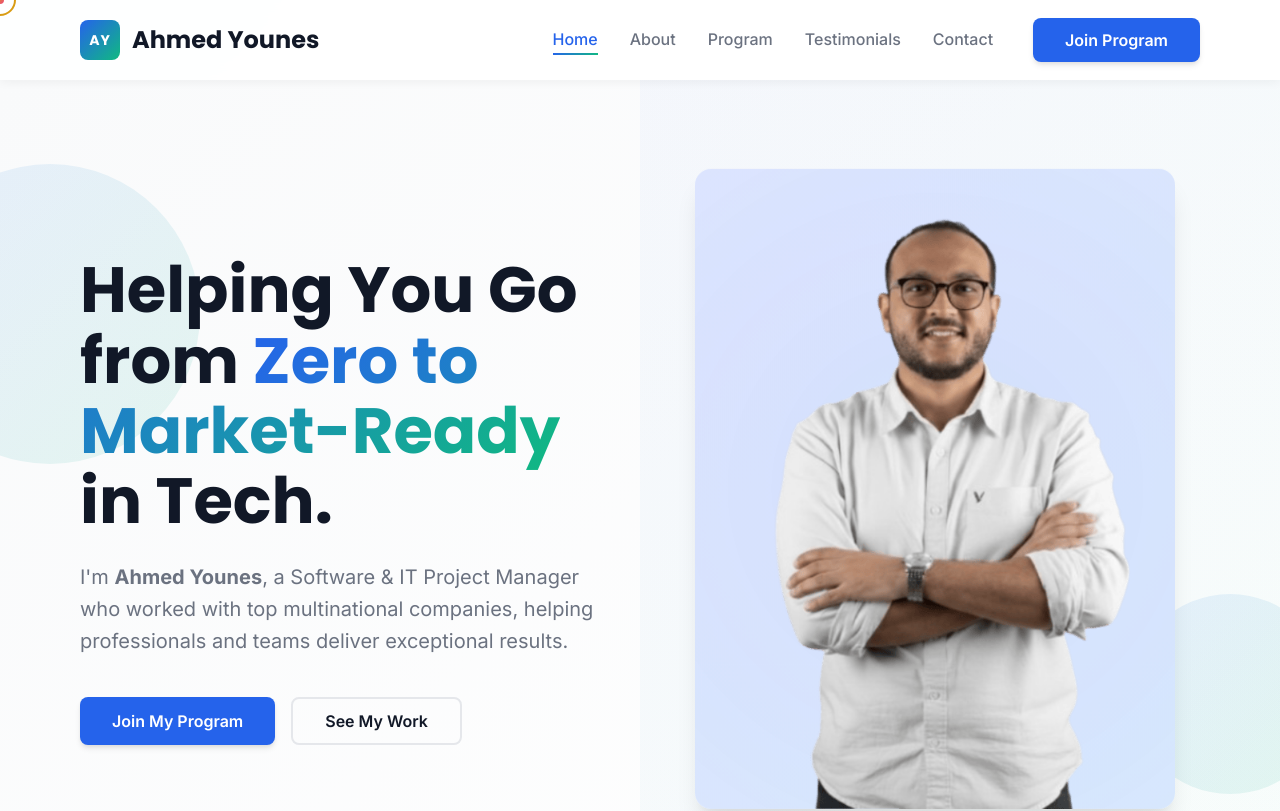
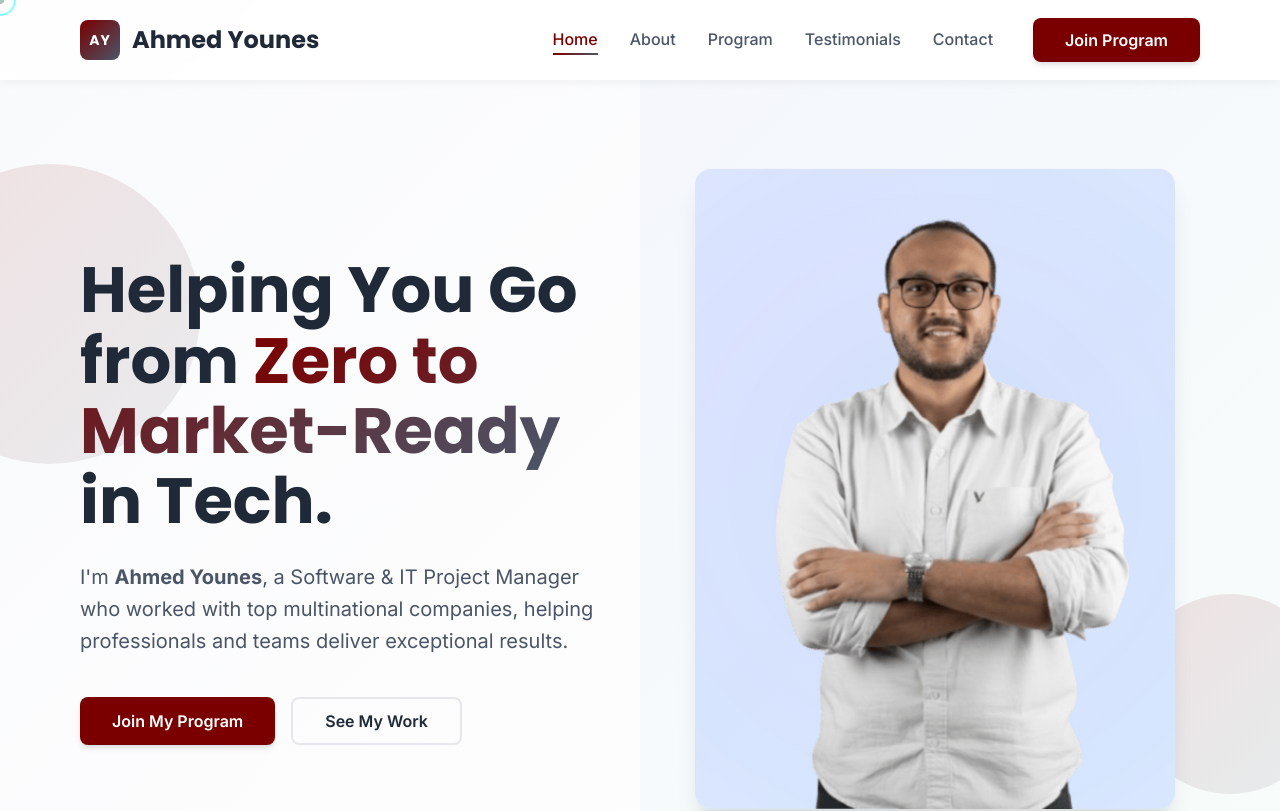
Before and after one commit to mstfa13/Younes, a React (Vite) app: page / in a window 1280 px wide. Shown: the top 811 px of the page. Built offline with nearby package versions, Linux system fonts and the light colour scheme.

Commit message:
Update: Apply Tech Bytes color palette and add deployment guide

```diff
--- a/src/index.css
+++ b/src/index.css
@@ -1,18 +1,18 @@
 :root {
-  /* Color Palette */
-  --primary-color: #2563eb;
-  --primary-dark: #1e40af;
-  --primary-light: #3b82f6;
-  --secondary-color: #10b981;
-  --accent-color: #f59e0b;
+  /* Color Palette - Tech Bytes Theme */
+  --primary-color: #7A0000;
+  --primary-dark: #5a0000;
+  --primary-light: #9a0000;
+  --secondary-color: #4A5568;
+  --accent-color: #1F2937;
 
   /* Neutral Colors */
-  --bg-color: #ffffff;
-  --bg-secondary: #f9fafb;
-  --bg-accent: #f3f4f6;
-  --text-primary: #111827;
-  --text-secondary: #6b7280;
-  --text-light: #9ca3af;
+  --bg-color: #FFFFFF;
+  --bg-secondary: #F7F7F7;
+  --bg-accent: #FFFFFF;
+  --text-primary: #1F2937;
+  --text-secondary: #4A5568;
+  --text-light: #6b7280;
   --border-color: #e5e7eb;
 
   /* Shadows */
@@ -44,12 +44,12 @@
 
 /* Dark Mode Variables (Optional) */
 [data-theme="dark"] {
-  --bg-color: #111827;
-  --bg-secondary: #1f2937;
+  --bg-color: #1F2937;
+  --bg-secondary: #111827;
   --bg-accent: #374151;
-  --text-primary: #f9fafb;
-  --text-secondary: #d1d5db;
-  --text-light: #9ca3af;
+  --text-primary: #F7F7F7;
+  --text-secondary: #9ca3af;
+  --text-light: #6b7280;
   --border-color: #374151;
 }
 
--- a/src/quirky-effects.css
+++ b/src/quirky-effects.css
@@ -5,7 +5,7 @@
   left: 0;
   width: 0%;
   height: 4px;
-  background: linear-gradient(90deg, var(--primary-color), var(--secondary-color), var(--accent-color));
+  background: linear-gradient(90deg, #7A0000, #4A5568, #1F2937);
   z-index: 9999;
   transition: width 0.1s ease-out;
 }
@@ -15,7 +15,7 @@
   position: fixed;
   width: 8px;
   height: 8px;
-  background: linear-gradient(135deg, var(--primary-color), var(--secondary-color));
+  background: linear-gradient(135deg, #7A0000, #4A5568);
   border-radius: 50%;
   pointer-events: none;
   z-index: 10000;
@@ -27,7 +27,7 @@
   position: fixed;
   width: 32px;
   height: 32px;
-  border: 2px solid var(--primary-color);
+  border: 2px solid #7A0000;
   border-radius: 50%;
   pointer-events: none;
   z-index: 10000;
@@ -58,7 +58,7 @@
 .blob-1 {
   width: 400px;
   height: 400px;
-  background: linear-gradient(135deg, var(--primary-color), var(--secondary-color));
+  background: linear-gradient(135deg, #7A0000, #4A5568);
   top: -200px;
   left: -200px;
   animation-delay: 0s;
@@ -67,7 +67,7 @@
 .blob-2 {
   width: 350px;
   height: 350px;
-  background: linear-gradient(135deg, var(--secondary-color), var(--accent-color));
+  background: linear-gradient(135deg, #4A5568, #1F2937);
   top: 50%;
   right: -150px;
   animation-delay: 7s;
@@ -76,7 +76,7 @@
 .blob-3 {
   width: 450px;
   height: 450px;
-  background: linear-gradient(135deg, var(--accent-color), var(--primary-color));
+  background: linear-gradient(135deg, #1F2937, #7A0000);
   bottom: -200px;
   left: 30%;
   animation-delay: 14s;
@@ -116,7 +116,7 @@
   width: 60px;
   height: 60px;
   border-radius: 50%;
-  border: 3px solid var(--primary-color);
+  border: 3px solid #7A0000;
   top: 20%;
   right: 10%;
   animation-delay: 0s;
@@ -125,7 +125,7 @@
 .shape-square {
   width: 50px;
   height: 50px;
-  border: 3px solid var(--secondary-color);
+  border: 3px solid #4A5568;
   top: 60%;
   left: 15%;
   animation-delay: 5s;
@@ -137,7 +137,7 @@
   height: 0;
   border-left: 30px solid transparent;
   border-right: 30px solid transparent;
-  border-bottom: 52px solid var(--accent-color);
+  border-bottom: 52px solid #1F2937;
   top: 80%;
   right: 20%;
   animation-delay: 10s;
@@ -222,10 +222,10 @@
 .gradient-text-animated {
   background: linear-gradient(
     90deg,
-    var(--primary-color),
-    var(--secondary-color),
-    var(--accent-color),
-    var(--primary-color)
+    #7A0000,
+    #4A5568,
+    #1F2937,
+    #7A0000
   );
   background-size: 200% auto;
   -webkit-background-clip: text;
@@ -246,17 +246,17 @@
 /* Neon Glow Effect */
 .neon-glow {
   box-shadow:
-    0 0 5px rgba(37, 99, 235, 0.3),
-    0 0 10px rgba(37, 99, 235, 0.2),
-    0 0 20px rgba(37, 99, 235, 0.1);
+    0 0 5px rgba(122, 0, 0, 0.3),
+    0 0 10px rgba(122, 0, 0, 0.2),
+    0 0 20px rgba(122, 0, 0, 0.1);
   transition: box-shadow 0.3s ease;
 }
 
 .neon-glow:hover {
   box-shadow:
-    0 0 10px rgba(37, 99, 235, 0.5),
-    0 0 20px rgba(37, 99, 235, 0.4),
-    0 0 40px rgba(37, 99, 235, 0.3);
+    0 0 10px rgba(122, 0, 0, 0.5),
+    0 0 20px rgba(122, 0, 0, 0.4),
+    0 0 40px rgba(122, 0, 0, 0.3);
 }
 
 /* Parallax Scroll Sections */
```
Also changed, not shown: 1 other file (tests, documents, lock files or other folders).
